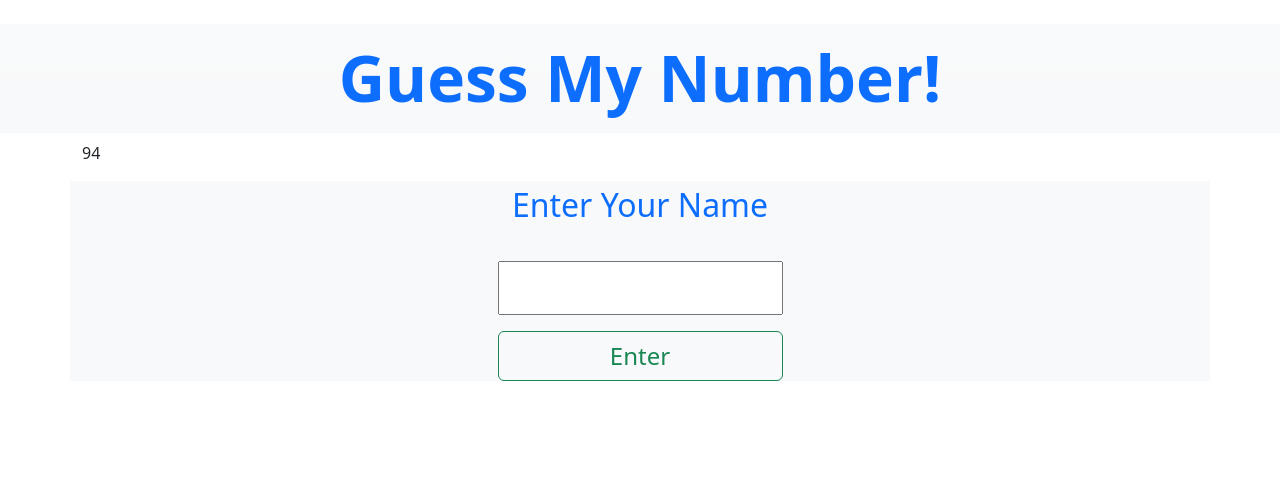
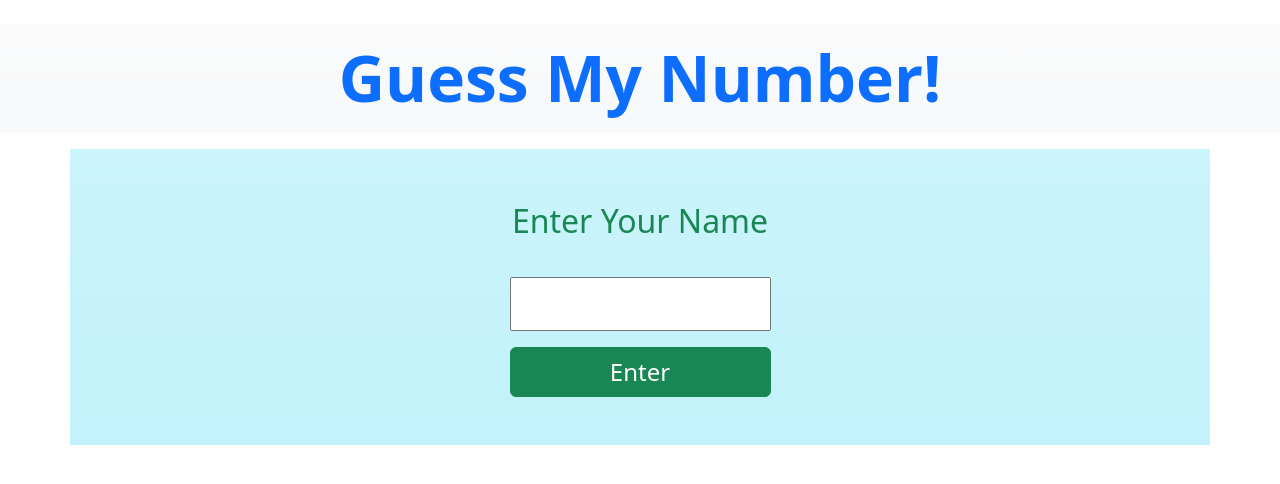
Before and after one commit to erol1098/Guess-My-Number, a plain HTML site: page index.html in a window 1280 px wide. Drawn offline with nearby package versions, Linux system fonts and the light colour scheme.

Commit message:
Small Changes Made

```diff
--- a/index.html
+++ b/index.html
@@ -51,7 +51,7 @@
           <button class="hard btn btn-danger">Hard</button>
         </div>
       </div>
-      <div class="number">?</div>
+      <!-- <div class="number">?</div> -->
     </header>
     <main class="container">
       <div class="main row mt-3 d-none">
@@ -104,9 +104,9 @@
       </div>
 
       <section
-        class="enter row bg-light flex-column align-items-center gap-3 text-center mt-3"
+        class="enter row bg-info bg-gradient bg-opacity-25 flex-column align-items-center gap-3 text-center mt-3 p-5"
       >
-        <p class="text-primary">Enter Your Name</p>
+        <p class="text-success">Enter Your Name</p>
         <input
           type="text"
           name="name"
@@ -114,7 +114,7 @@
           class="w-25"
           style="font-size: 32px"
         />
-        <button class="enter-name btn btn-outline-success w-25">Enter</button>
+        <button class="enter-name btn btn-success w-25">Enter</button>
       </section>
     </main>
     <div class="videos">
```
